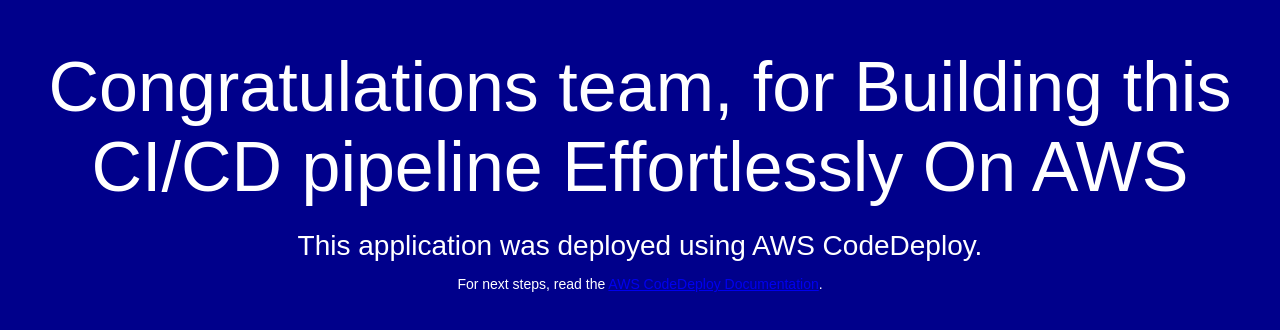
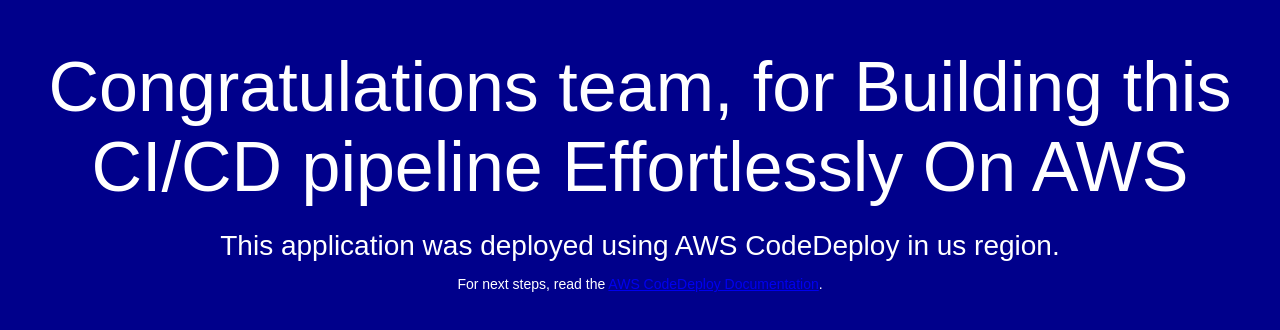
Before and after one commit to nkamlesh/effortlessCICD, a plain HTML site: page index.html in a window 1280 px wide. Drawn offline with Linux system fonts and the light colour scheme.

Commit message:
changed index file

```diff
--- a/index.html
+++ b/index.html
@@ -29,7 +29,7 @@
 <body>
   <div align="center">
     <h1>Congratulations team, for Building this CI/CD pipeline Effortlessly On AWS</h1>
-    <h2>This application was deployed using AWS CodeDeploy.</h2>
+    <h2>This application was deployed using AWS CodeDeploy in us region.</h2>
     <p>For next steps, read the <a href="http://aws.amazon.com/documentation/codedeploy">AWS CodeDeploy
         Documentation</a>.</p>
   </div>
```
